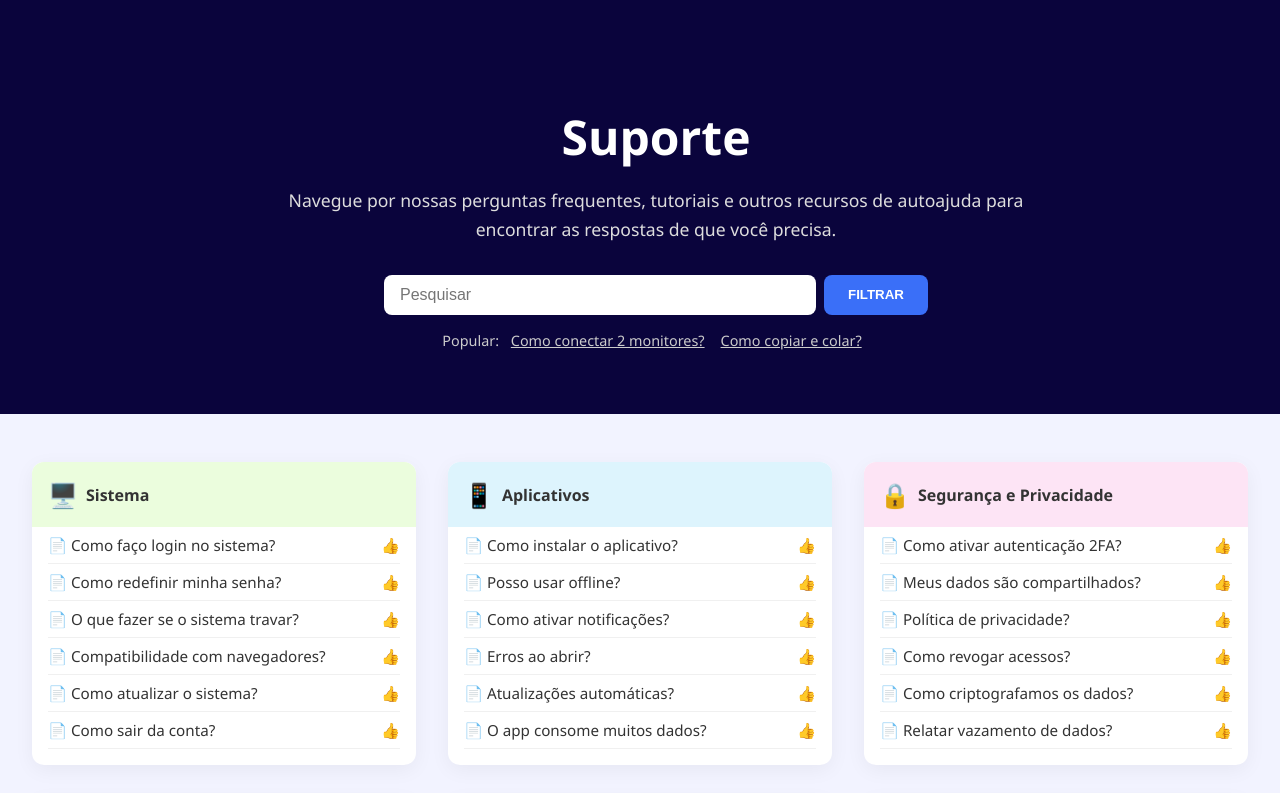
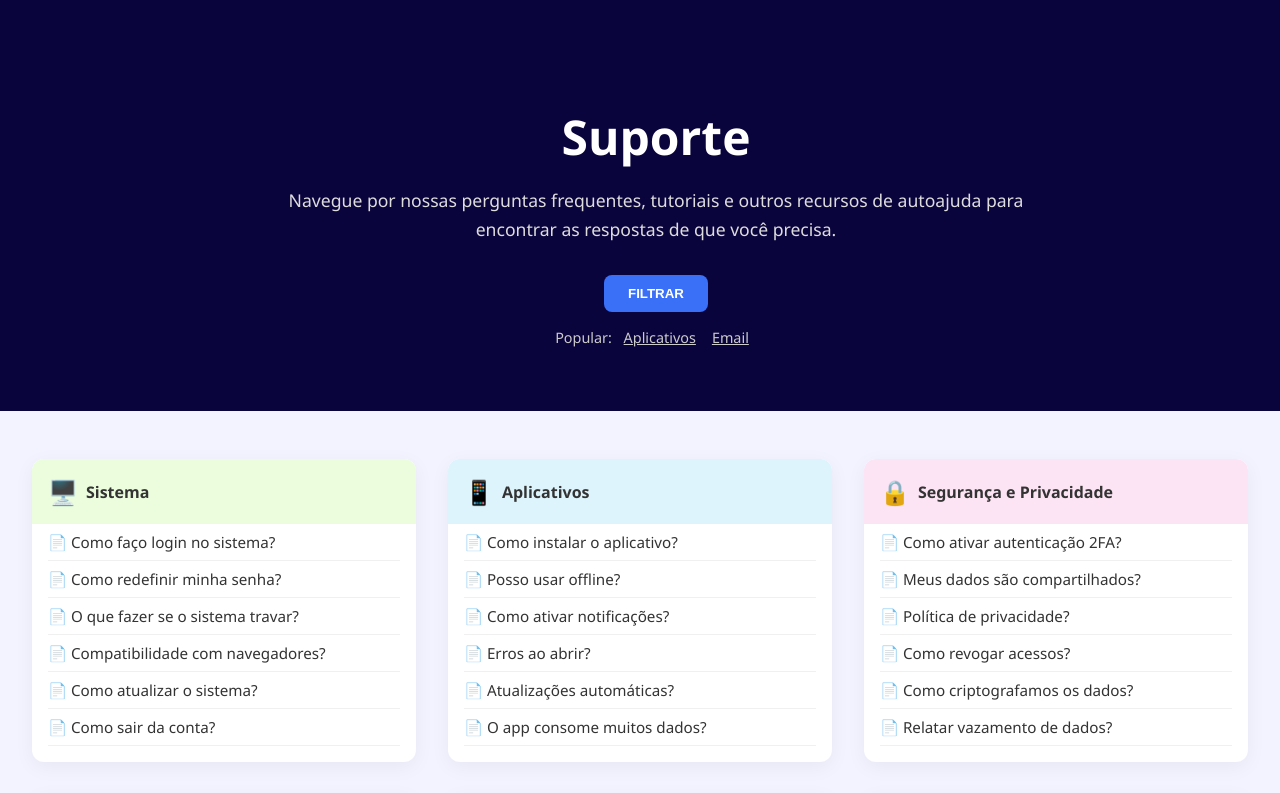
Before and after one commit to xofia02/FAQ_Front-End, a React (Vite) app: page / in a window 1280 px wide. Shown: the top 793 px of the page. Built offline with nearby package versions, Linux system fonts and the light colour scheme.

Commit message:
remocao do like e da barra de pesquisa na home

```diff
--- a/src/Pages/Home/Home.jsx
+++ b/src/Pages/Home/Home.jsx
@@ -7,7 +7,7 @@ function Pergunta({ pergunta, resposta }) {
   const [visivel, setVisivel] = useState(false);
   return (
     <li onClick={() => setVisivel(!visivel)} className="pergunta-item">
-      📄 {pergunta} <span className="like">👍</span>
+      📄 {pergunta}
       {visivel && <p className="resposta">{resposta}</p>}
     </li>
   );
@@ -113,13 +113,12 @@ function Home() {
             para encontrar as respostas de que você precisa.
           </p>
           <div className="search-bar">
-            <input type="text" placeholder="Pesquisar" />
            <button>FILTRAR</button>
           </div>
           <div className="popular">
             <span>Popular: </span>
-            <a href="#">Como conectar 2 monitores?</a>
-            <a href="#">Como copiar e colar?</a>
+            <a href="#">Aplicativos</a>
+            <a href="#">Email</a>
           </div>
         </div>
       </section>
```
